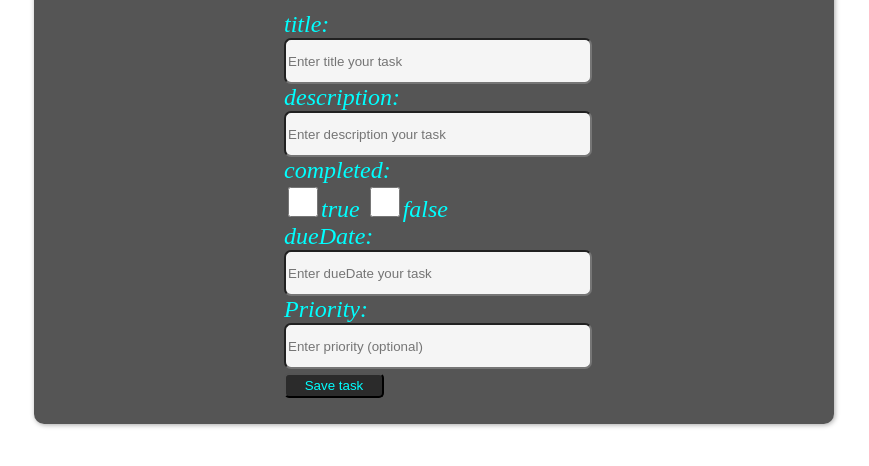
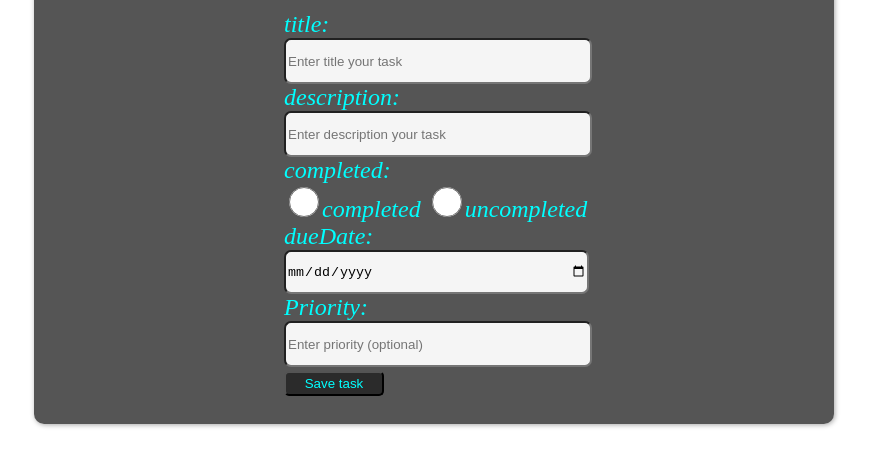
Before and after one commit to mohamad-h83/Task-Manager, a plain HTML site: page index.html in a window 1280 px wide. Shown: the part 176-642 px from the top of the page, without its empty margins (256-1125 px from the left). Drawn offline with nearby package versions, Linux system fonts and the light colour scheme.

Commit message:
Update index.html

```diff
--- a/index.html
+++ b/index.html
@@ -31,26 +31,17 @@
           />
         </div>
         <label for="completed">completed:</label><br />
-        <input
-          type="checkbox"
-          id="completed"
-          name="completed"
-          class="completed"
-        />true
-        <input
-          type="checkbox"
-          id="uncompleted"
-          name="completed"
-          class="completed"
-        />false <br />
+        <input type="radio"id="completed" name="completed"class="completed" value="completed">completed
+        <input type="radio"id="completed" name="completed"class="completed" value="uncompleted">uncompleted <br>
 
         <label for="dueDate">dueDate:</label><br />
         <div>
           <input
             id="dueDate"
-            type="text"
+            type="date"
             name="dueDate"
             placeholder="Enter dueDate your task"
+            class="dueDate"
           />
         </div>
         <label for="priority">Priority:</label><br />
@@ -77,6 +68,8 @@
             {{#if completed}}Completed{{else}}Uncompleted{{/if}}</p>
           <p><strong>Due Date:</strong> {{dueDate}}</p>
           <p>{{#if priority}}Priority: {{priority}}{{/if}}</p>
+          <button class="edit" data-title="{{title}}">Edit</button>
+          <button class="delete" data-title="{{title}}">Delete</button>
         </div>
       {{/each}}
     </script>
```
